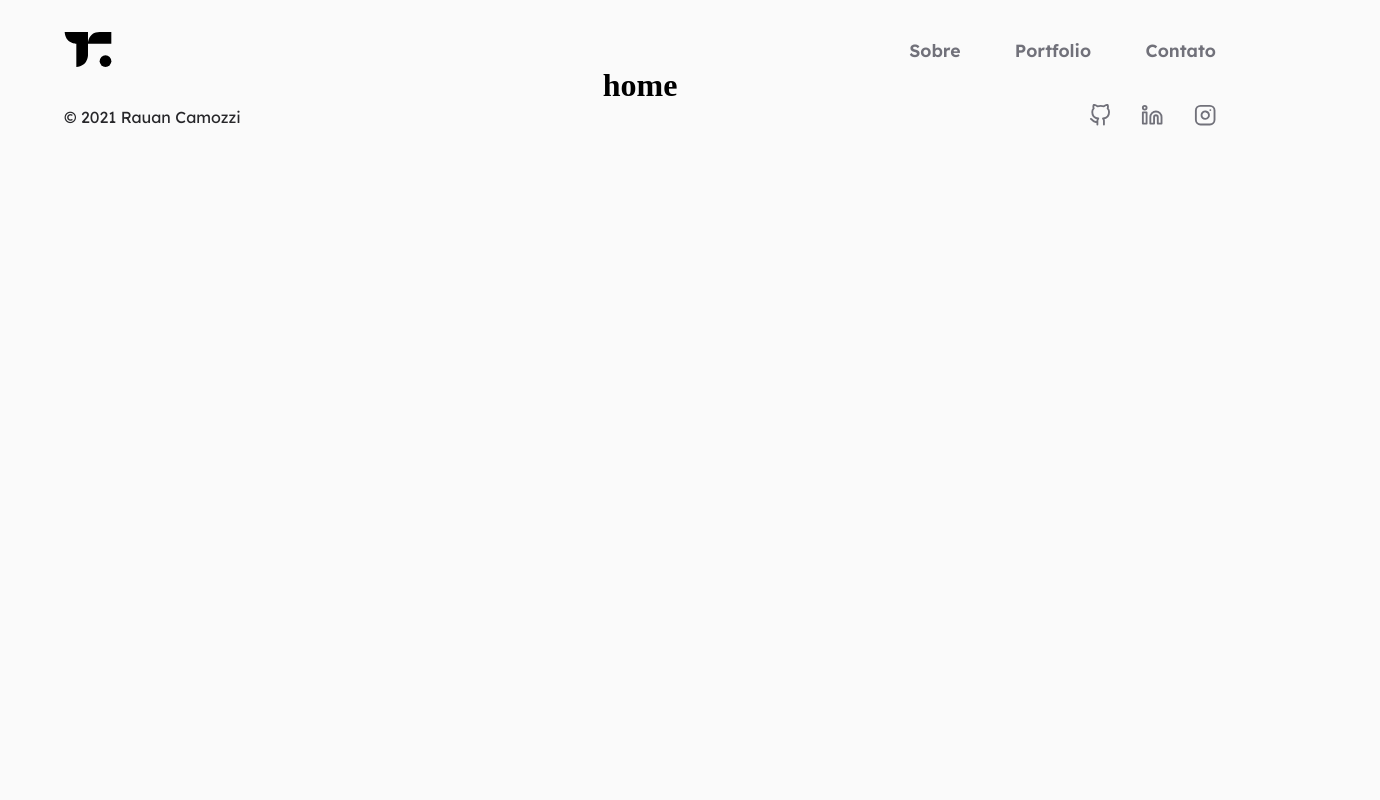
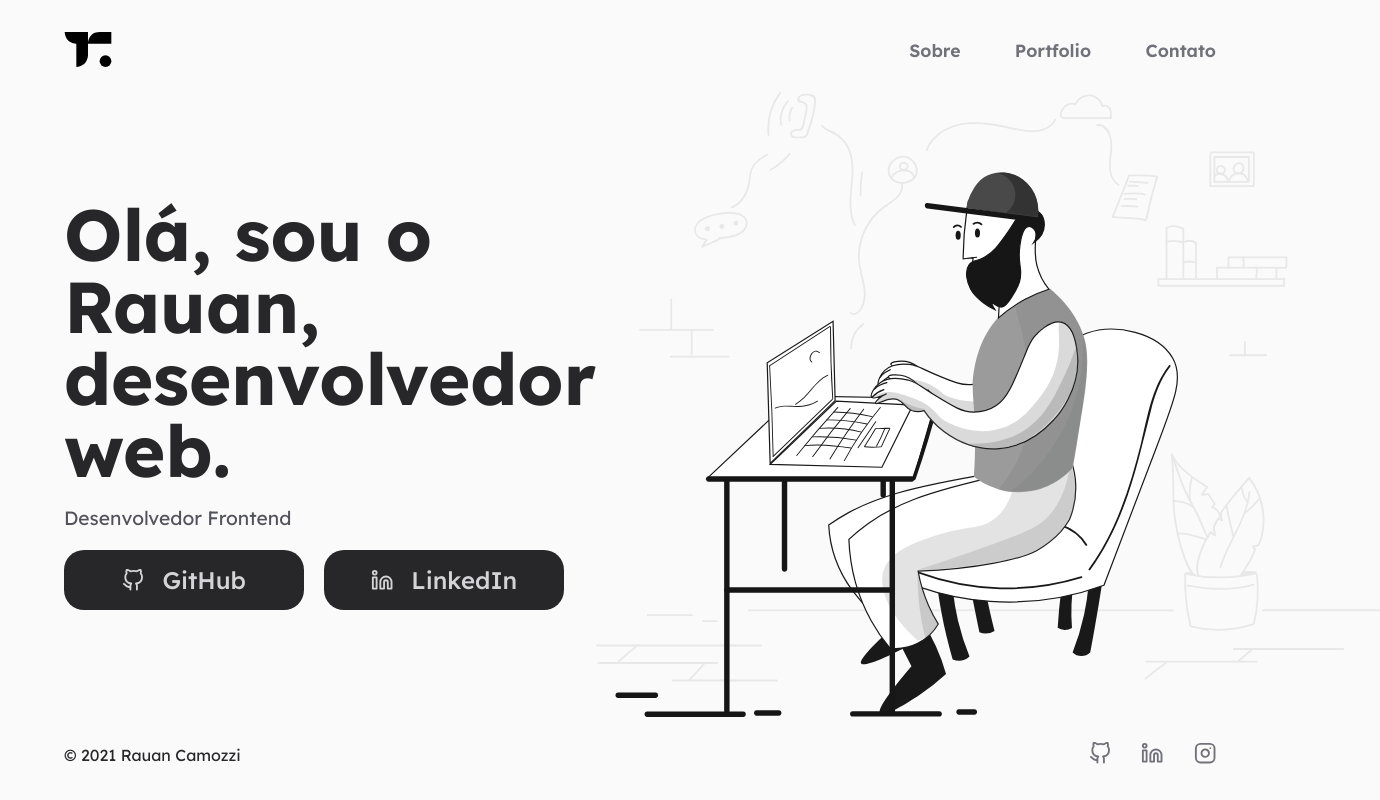
Before and after one commit to rauancamozzi/site, a React (Vite) app: page / in a window 1280 px wide. Shown: the whole page, 1380 px wide, since content can reach past the window. Built offline with nearby package versions, Linux system fonts and the light colour scheme.

Commit message:
:rocket: página inicial

```diff
--- a/src/App.jsx
+++ b/src/App.jsx
@@ -14,11 +14,7 @@
   display: flex;
   align-items: center;
   flex-direction: column;
-  justify-content: center;
-
-  width: 90vw;
-
-  margin: 0 auto;
+  min-height: 100vh;
 `;
 
 const Pages = styled.div`
--- a/src/pages/Home/Home.jsx
+++ b/src/pages/Home/Home.jsx
@@ -1,7 +1,43 @@
-import React from 'react';
+import React from "react";
+import homeImage from "../../assets/home-image.svg";
+
+import {
+    Container,
+    Section,
+    Title,
+    Text,
+    HomeButtons,
+    Button,
+    Image
+} from '../../styles/pages/Home/styles';
+
+import { IconContext } from 'react-icons';
+import { FiGithub, FiLinkedin } from 'react-icons/fi';
 
 export default function Home() {
-    return (
-        <h1>home</h1>
-    );
+  return (
+    <Container>
+      <Section>
+        <Title>
+          Olá, sou o Rauan,
+          <br />
+          desenvolvedor web.
+        </Title>
+        <Text>Desenvolvedor Frontend</Text>
+        <HomeButtons>
+          <IconContext.Provider value={{ size: '1.4rem' }}>
+            <Button type="button">
+                <FiGithub />
+                GitHub
+            </Button>
+            <Button type="button">
+                <FiLinkedin />
+                LinkedIn
+            </Button>
+          </IconContext.Provider>
+        </HomeButtons>
+      </Section>
+      <Image src={ homeImage } alt="Imagem da Página Inicial" />
+    </Container>
+  );
 }
--- a/src/styles/components/Footer/styles.js
+++ b/src/styles/components/Footer/styles.js
@@ -5,7 +5,7 @@
     align-items: center;
     justify-content: space-between;
 
-    width: 100%;
+    width: 90vw;
 
     position: relative;
     bottom: 0;
--- a/src/styles/components/Header/styles.js
+++ b/src/styles/components/Header/styles.js
@@ -6,7 +6,7 @@
     justify-content: space-between;
     flex-direction: row;
 
-    width: 100%;
+    width: 90vw;
     height: auto;
 
     margin-top: 32px;
--- /dev/null
+++ b/src/styles/pages/Home/styles.js
@@ -0,0 +1,66 @@
+import styled from "styled-components";
+
+export const Container = styled.div`
+    display: flex;
+    align-items: center;
+    justify-content: space-between;
+
+    width: 90vw;
+    height: 100%;
+`;
+
+export const Section = styled.div`
+    display: flex;
+    flex-direction: column;
+    gap: 20px;
+`;
+
+export const Title = styled.h1`
+    color: var(--gray-800);
+
+    font: 700 4.5rem Lexend, sans-serif;
+    line-height: 100%;
+`;
+
+export const Text = styled.p`
+    color: var(--gray-600);
+
+    font: 400 1.2rem Lexend, sans-serif;
+`;
+
+export const HomeButtons = styled.div`
+    display: flex;
+    align-items: center;
+    gap: 20px;
+`;
+
+export const Button = styled.button`
+    color: var(--gray-300);
+    background: var(--gray-800);
+    border: 0;
+    border-radius: 20px;
+    width: 240px;
+    height: 60px;
+
+    font: 500 1.5rem Lexend, sans-serif;
+
+    display: flex;
+    align-items: center;
+    justify-content: center;
+    gap: 18px;
+
+    transition: all 200ms ease-in-out;
+
+    &:hover {
+        background: var(--gray-300);
+        color: var(--gray-800);
+        cursor: pointer;
+    }
+`;
+
+export const Image = styled.img`
+    width: 784px;
+    height: auto;
+
+    display: block;
+`;
```
Also changed, not shown: src/assets/home-image.svg (added).
